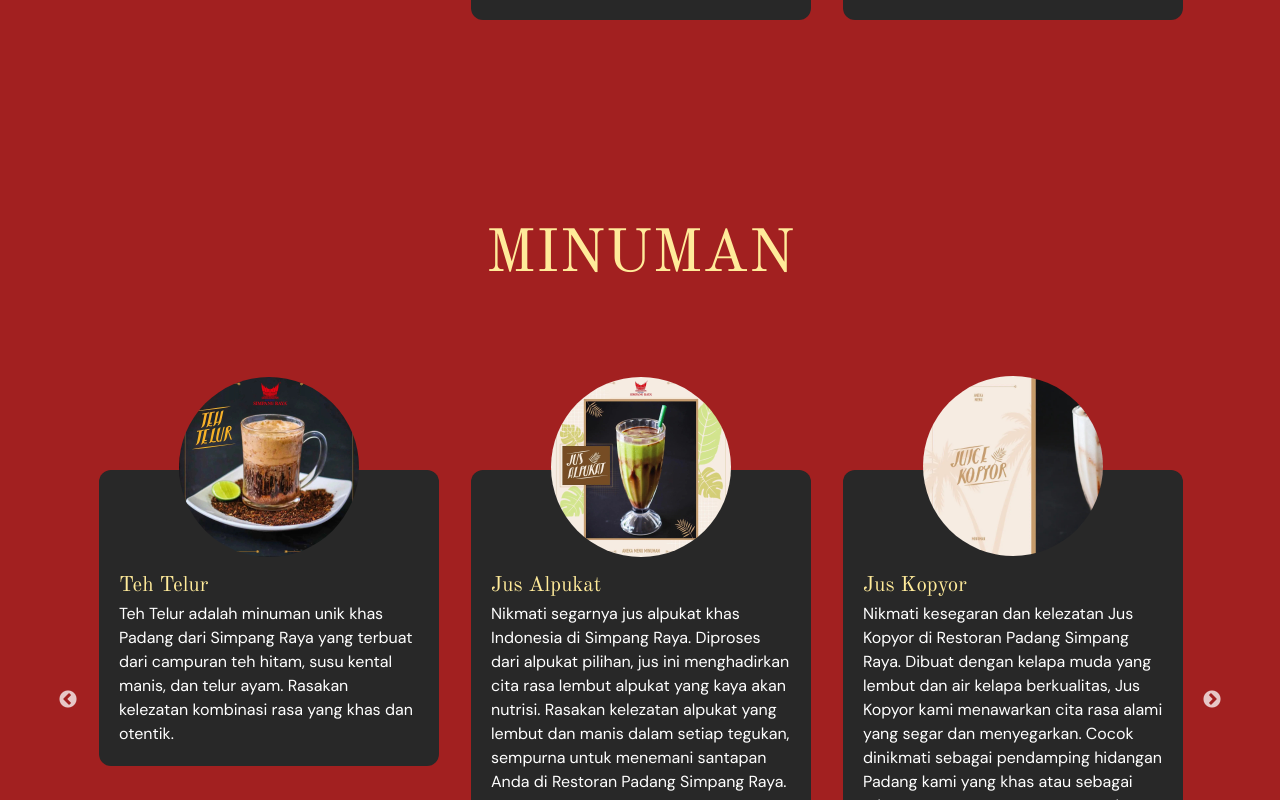
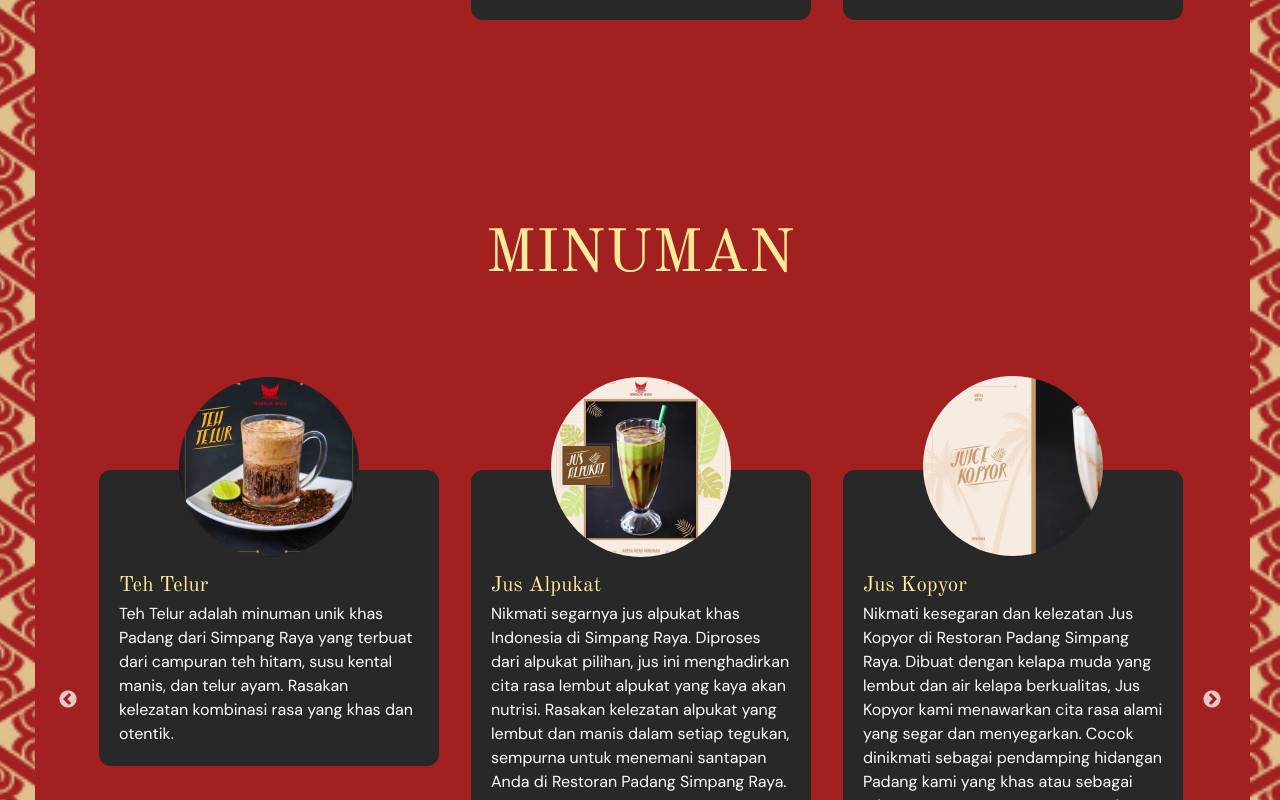
Before and after one commit to malvz22/simpang-raya, a Next.js app: page / in a window 1280 px wide. Shown: the part 2870-3670 px from the top of the page. Built offline with nearby package versions, Linux system fonts and the light colour scheme; a web font is replaced by a local one.

Commit message:
menu side border

```diff
--- a/src/app/Components/Footer.tsx
+++ b/src/app/Components/Footer.tsx
@@ -8,7 +8,7 @@
   return (
     <>
       <div className="bg-[#A22020] max-w-full text-white flex flex-col md:flex-row">
-        <div className="bg-[#171717] w-full max-w-full md:max-w-[30%] flex flex-col justify-center items-center gap-8 py-10">
+        <div className="bg-[#171717] w-full max-w-full md:max-w-[30%] flex flex-col justify-center items-center gap-8 py-20">
           <Image
             src={"/sr-logo-white.png"}
             width={120}
@@ -30,10 +30,11 @@
                 <BsFillTelephoneFill size={20} className="text-[#A22020]" />
               </div>
             </Link>
-            <Link href={"https://www.instagram.com/simpangraya/"}></Link>
-            <div className="rounded-full w-[40px] h-[40px] flex justify-center items-center bg-white">
-              <FaInstagram size={20} className="text-[#A22020]" />
-            </div>
+            <Link href={"https://www.instagram.com/simpangraya/"}>
+              <div className="rounded-full w-[40px] h-[40px] flex justify-center items-center bg-white">
+                <FaInstagram size={20} className="text-[#A22020]" />
+              </div>
+            </Link>
           </div>
         </div>
         <div className="flex flex-col w-full max-w-full p-7">
--- a/src/app/page.tsx
+++ b/src/app/page.tsx
@@ -242,7 +242,26 @@
           </div>
         </div>
       </div>
-      <div className="max-w-full bg-[#A22020]">
+      <div className="max-w-full bg-[#A22020] relative overflow-hidden">
+        <div className="w-[35px] h-[3000px] max-h-full absolute top-0 bg-repeat-y">
+          <Image
+            src={"/bordersr.png"}
+            fill
+            alt="border"
+            objectFit="cover"
+            className="bg-repeat-y"
+          />
+        </div>
+        <div className="w-[30px] h-[3000px] absolute right-0 bg-repeat-y">
+          <Image
+            src={"/bordersr.png"}
+            fill
+            alt="border"
+            objectFit="cover"
+            className="bg-repeat-y"
+          />
+        </div>
+
         <div className="max-w-[1170px] mx-auto flex flex-col py-20 px-7">
           <p className="text-white text-center text-[16px]">
             Menu - Simpang Raya
```
Also changed, not shown: public/bordersr.png (added).
